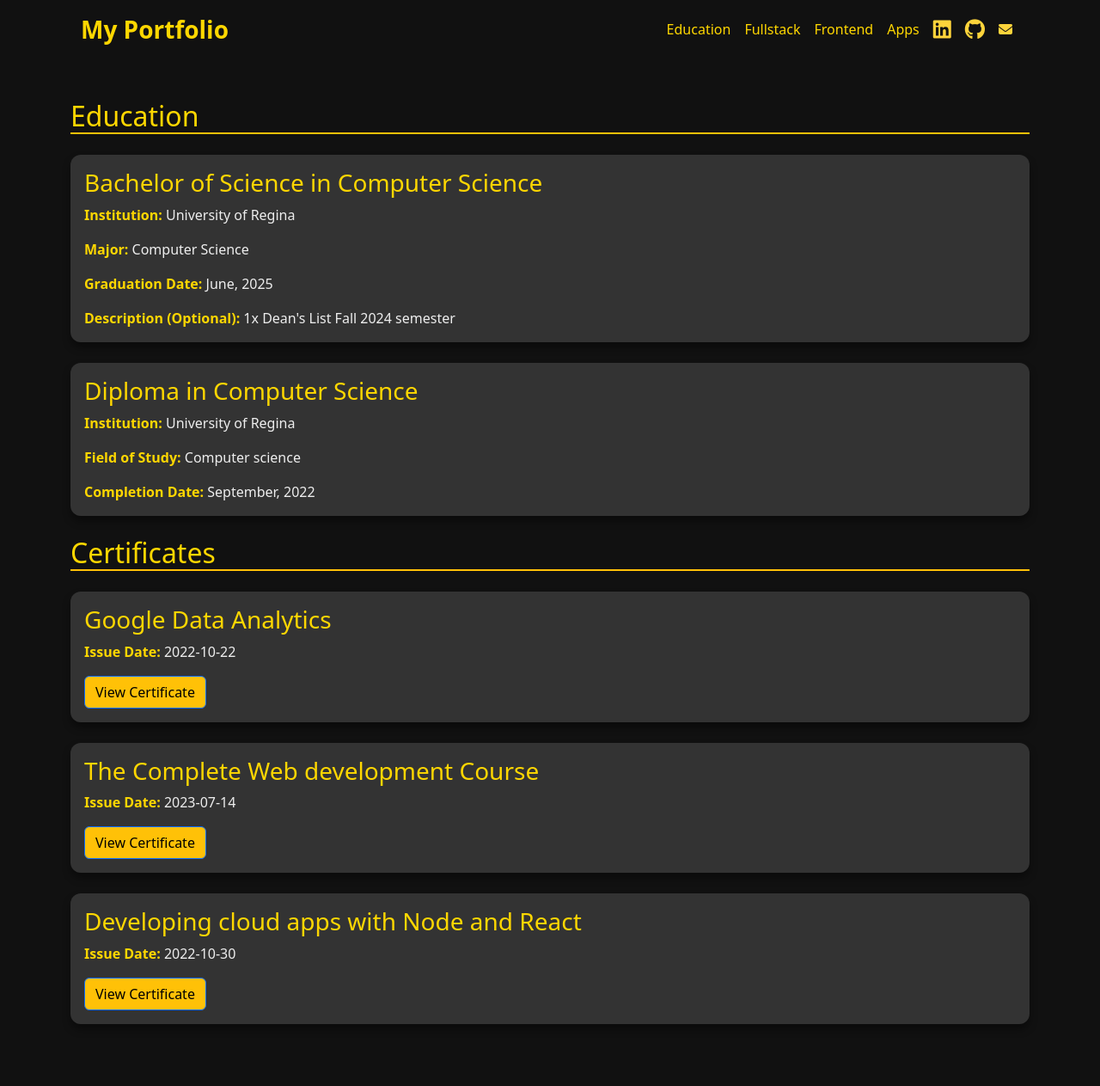
After one commit to Maurya375/portfolio, a Flask app: page /education in a window 1280 px wide. The commit adds this page. Shown: the whole page at 86% size. Run offline with Flask 3, Linux system fonts and the light colour scheme; some libraries are stand-ins or nearby versions.

Commit message:
adding the new education page

```diff
--- a/server.py
+++ b/server.py
@@ -3,6 +3,10 @@ from database import *
 @app.route('/')
 def mainPage():
     return render_template('new-demo.html')
+@app.route('/education')
+def edu():
+    result_certi = db.session.execute(db.select(Certifcate)).scalars().all()
+    return render_template('education.html',items = result_certi)
 
 @app.route('/mobile')
 def mobilePage():
--- /dev/null
+++ b/templates/education.html
@@ -0,0 +1,147 @@
+<!DOCTYPE html>
+<html lang="en">
+<head>
+    <meta charset="UTF-8">
+    <meta name="viewport" content="width=device-width, initial-scale=1.0">
+    <title>My Education & Certificates</title>
+    <link href="https://fonts.googleapis.com/css2?family=Roboto:wght@400;700&display=swap" rel="stylesheet">
+    <link href="https://cdn.jsdelivr.net/npm/bootstrap@5.3.2/dist/css/bootstrap.min.css" rel="stylesheet">
+    <script src="https://cdn.jsdelivr.net/npm/bootstrap@5.3.2/dist/js/bootstrap.bundle.min.js"></script>
+    <script src="https://kit.fontawesome.com/9a2a4afd55.js" crossorigin="anonymous"></script>
+    <style>
+        body {
+            background-color: #111111; /* Black background */
+
+            color: #fff; /* White text for better contrast */
+        }
+<!--        .container {-->
+<!--            background-color: #000;-->
+<!--        }-->
+        h2 {
+            color: #FFD700; /* Gold heading */
+            border-bottom: 2px solid #ffc107;
+        }
+
+
+        .card {
+            background-color: #333333;
+            border-radius: 0.75rem;
+            box-shadow: 0 6px 10px rgba(0, 0, 0, 0.4);
+            transition: transform 0.2s ease-in-out, box-shadow 0.2s ease-in-out;
+            border: none;
+            color: #FFFFFF;
+        }
+
+        .card:hover {
+            transform: translateY(-5px);
+            box-shadow: 0 8px 16px rgba(0, 0, 0, 0.5);
+        }
+<!--        .card {-->
+<!--            background-color: #1a1a1a; /* Slightly lighter black for cards */-->
+<!--            border: 1px solid #333; /* Darker border */-->
+<!--        }-->
+        .card-title {
+            color: #FFD700; /* Gold title */
+        }
+        .card-text {
+            color: #eee; /* Slightly lighter text */
+        }
+        .certificate-link {
+            background-color: #ffc107; /* Gold button */
+            color: #000;      /* Black text on gold button */
+            text-decoration: none;
+        }
+        .certificate-link:hover {
+            background-color: #b8860b; /* Darker gold on hover */
+            color: #000;
+        }
+
+        /* Addressed the strong tag issue, and set a default color */
+        strong {
+            color: #FFD700; /* Make strong elements gold */
+        }
+
+    </style>
+</head>
+<body>
+
+       <div class="container">
+        <nav class="navbar  navbar-expand-lg bg-transparent">
+            <div class="container-fluid">
+                <a class="navbar-brand text-xl font-semibold text-shadow-custom" style="color: #FFD700 !important; font-weight: 700; font-size: 1.75rem;" href="{{url_for('mainPage')}}">My Portfolio</a>
+                <button class="navbar-toggler" type="button" data-bs-toggle="collapse" data-bs-target="#navbarNav" aria-controls="navbarNav" aria-expanded="false" aria-label="Toggle navigation">
+                    <span class="navbar-toggler-icon"></span>
+                </button>
+                <div class="collapse navbar-collapse" id="navbarNav">
+                    <ul class="navbar-nav ms-auto">
+                        <li class="nav-item">
+                            <a class="nav-link" style="color: #FFD700 !important; transition: color 0.3s ease;" href="{{url_for('edu')}}">Education</a>
+                        </li>
+
+                        <li class="nav-item">
+                            <a class="nav-link" style="color: #FFD700 !important; transition: color 0.3s ease;" href="{{url_for('fullStack')}}">Fullstack</a>
+                        </li>
+                        <li class="nav-item">
+                            <a class="nav-link" style="color: #FFD700 !important; transition: color 0.3s ease;" href="{{url_for('frontEnd')}}">Frontend</a>
+                        </li>
+                        <li class="nav-item">
+                            <a class="nav-link" style="color: #FFD700 !important; transition: color 0.3s ease;" href="#contact">Apps</a>
+                        </li>
+                         <li class="nav-item">
+                            <a class="nav-link" style="color: #FFD700 !important; transition: color 0.3s ease;" href="#"><i class="fa-brands fa-linkedin fa-xl" style="color: #FFD43B;"></i></a>
+                        </li>
+                         <li class="nav-item">
+                            <a class="nav-link" style="color: #FFD700 !important; transition: color 0.3s ease;" href="#"><i class="fa-brands fa-github fa-xl" style="color: #FFD43B;"></i></a>
+                        </li>
+                         <li class="nav-item">
+                            <a class="nav-link" style="color: #FFD700 !important; transition: color 0.3s ease;" href="#"><i class="fa-solid fa-envelope fa-l" style="color: #FFD43B;"></i></a>
+                        </li>
+                    </ul>
+                </div>
+            </div>
+        </nav>
+    </div>
+
+    <div class="container py-5">
+        <h2 class="mb-4">Education</h2>
+
+        <div class="card mb-4">
+            <div class="card-body">
+                <h3 class="card-title">Bachelor of Science in Computer Science</h3>
+                <p class="card-text"><strong>Institution:</strong> University of Regina</p>
+                <p class="card-text"><strong>Major:</strong> Computer Science</p>
+                <p class="card-text"><strong>Graduation Date:</strong> June, 2025</p>
+                <p class="card-text"><strong>Description (Optional):</strong> 1x Dean's List Fall 2024 semester</p>
+            </div>
+        </div>
+
+        <div class="card mb-4">
+            <div class="card-body">
+                <h3 class="card-title">Diploma in Computer Science</h3>
+                <p class="card-text"><strong>Institution:</strong> University of Regina</p>
+                <p class="card-text"><strong>Field of Study:</strong> Computer science</p>
+                <p class="card-text"><strong>Completion Date:</strong> September, 2022</p>
+            </div>
+        </div>
+
+        <h2 class="mb-4">Certificates</h2>
+
+        {%for item in items%}
+         <div class="card mb-4">
+            <div class="card-body">
+                <h3 class="card-title">{{item.title}}</h3>
+                <p class="card-text"><strong>Issue Date:</strong> {{item.date.date()}}</p>
+                <a href="[Link to your Certificate PDF or Image]" class="btn btn-primary certificate-link" target="_blank" rel="noopener noreferrer">View Certificate</a>
+            </div>
+        </div>
+        {%endfor%}
+
+
+
+
+
+
+    </div>
+    <script src="https://cdn.jsdelivr.net/npm/bootstrap@5.3.3/dist/js/bootstrap.bundle.min.js"></script>
+</body>
+</html>
--- a/templates/new-demo.html
+++ b/templates/new-demo.html
@@ -211,6 +211,9 @@
                     </button>
                     <div class="collapse navbar-collapse" id="navbarNav">
                         <ul class="navbar-nav ms-auto">
+                            <li class="nav-item">
+                                <a class="nav-link" style="color: #FFD700 !important; transition: color 0.3s ease;" href="{{url_for('edu')}}">Education</a>
+                            </li>
 
                             <li class="nav-item">
                                 <a class="nav-link" style="color: #FFD700 !important; transition: color 0.3s ease;" href="{{url_for('fullStack')}}">Fullstack</a>
```
Also changed, not shown: database.py (+15 -0 lines), instance/database.db.
